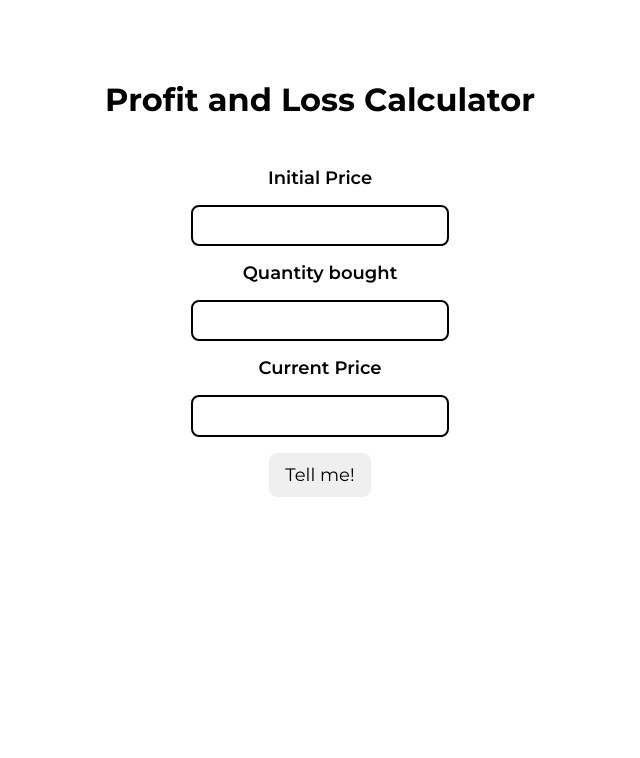
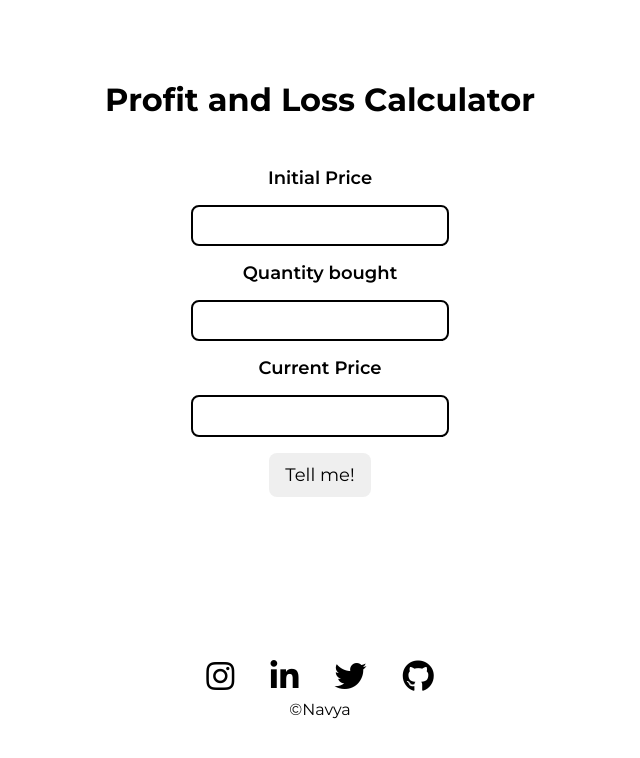
Before and after one commit to NavyaAg/stock_profitandloss, a plain HTML site: page index.html in a window 1280 px wide. Shown: the whole page, without its empty margins (320-960 px from the left). Drawn offline with Linux system fonts and the light colour scheme.

Commit message:
footer added

```diff
--- a/index.html
+++ b/index.html
@@ -5,6 +5,7 @@
     <meta name="viewport" content="width=device-width, initial-scale=1.0">
     <title>Profit or Loss</title>
     <link rel="stylesheet" href="style.css">
+    <link rel="stylesheet" href="https://use.fontawesome.com/releases/v5.15.4/css/all.css" integrity="sha384-DyZ88mC6Up2uqS4h/KRgHuoeGwBcD4Ng9SiP4dIRy0EXTlnuz47vAwmeGwVChigm" crossorigin="anonymous">
 
      <!--Google font stylesheets-->
     <link rel="preconnect" href="https://fonts.googleapis.com">
@@ -26,6 +27,17 @@
            <button class="check">Tell me!</button>
            <div class="output"></div>
         </section>
+        <footer>
+            <div class="icons">
+              <ul>
+                <li><a href="https://www.instagram.com/navya_544/"><i class="fab fa-instagram"></i></a></li>
+                 <li><a href="https://www.linkedin.com/in/navya-agarwal-857204220/"><i class="fab fa-linkedin-in"></i></a></li>
+                <li><a href="https://twitter.com/itsNavya"><i class="fab fa-twitter"></i></a></li>
+                <li><a href="https://github.com/NavyaAg"><i class="fab fa-github"></i></a></li>
+              </ul>
+            </div>
+            <p>&#169;Navya</p>
+          </footer>
     </main>
     <script src="./index.js"></script>
 
--- a/style.css
+++ b/style.css
@@ -52,3 +52,22 @@ h1{
     font-weight: 600;
     margin: 1rem;
 }
+
+i{
+    font-size: 32px;
+    color:black;
+    margin: 0.5rem;
+}
+
+footer {
+    position: absolute;
+    bottom: 0%;
+    right: 50%;
+    transform: translate(50%, -50%);
+    padding: 1.5rem;
+  }
+
+  .icons li{
+    display: inline;
+    padding:0 .5rem;
+  }
```
